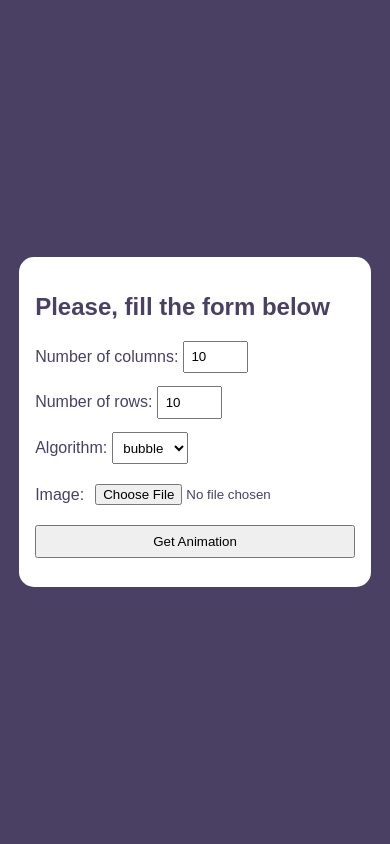
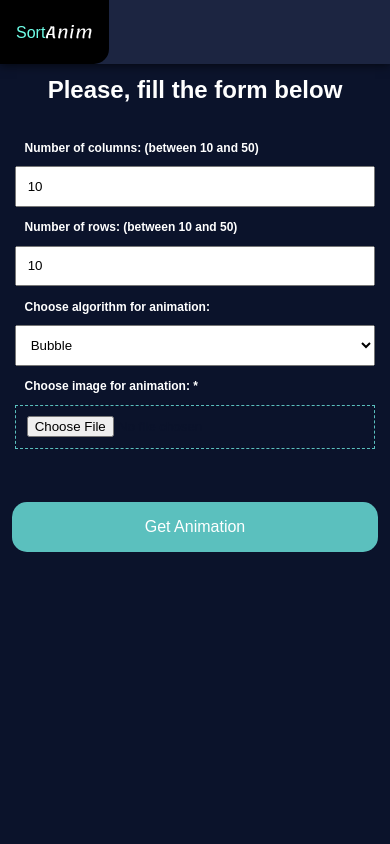
Before and after one commit to aonufrei/algorithmo-animation-app, a Flask app: page /step1 in a window 390 px wide. Run offline with Flask 2, Linux system fonts and the light colour scheme; some libraries are stand-ins or nearby versions.

Commit message:
deleted some style files, changes design and made better for mobile devices

```diff
--- /dev/null
+++ b/static/css/step1.css
@@ -0,0 +1,158 @@
+* {
+  -webkit-box-sizing: border-box;
+          box-sizing: border-box;
+  font-family: 'Abel', sans-serif;
+  font-family: 'Lemonada', cursive;
+  font-family: Arial, Helvetica, sans-serif;
+  letter-spacing: 1.2;
+}
+
+body {
+  margin: 0;
+  display: -webkit-box;
+  display: -ms-flexbox;
+  display: flex;
+  -webkit-box-pack: center;
+      -ms-flex-pack: center;
+          justify-content: center;
+  -webkit-box-align: center;
+      -ms-flex-align: center;
+          align-items: center;
+  width: 100%;
+  height: 100vh;
+  background-color: #1C2541;
+}
+
+.form-container {
+  background-color: #0B132B;
+  padding: 1em;
+  display: -webkit-box;
+  display: -ms-flexbox;
+  display: flex;
+  -webkit-box-pack: center;
+      -ms-flex-pack: center;
+          justify-content: center;
+  -webkit-box-align: left;
+      -ms-flex-align: left;
+          align-items: left;
+  -webkit-box-orient: vertical;
+  -webkit-box-direction: normal;
+      -ms-flex-direction: column;
+          flex-direction: column;
+  color: #0B132B;
+  border-radius: 15px;
+  font-size: 14px;
+  -webkit-box-shadow: 0 0 10px rgba(0, 0, 0, 0.74);
+          box-shadow: 0 0 10px rgba(0, 0, 0, 0.74);
+}
+
+.form-container input:focus, .form-container select:focus {
+  outline: none;
+  border-width: 2px;
+  border-color: #6FFFE9;
+}
+
+.form-container .submit-btn {
+  border: none;
+  border-radius: 15px;
+  color: white;
+  font-size: 16px;
+  padding: 1em;
+  background-color: #5BC0BE;
+  -webkit-transition: .5s all;
+  transition: .5s all;
+}
+
+.form-container .submit-btn:hover {
+  background-color: #3A506B;
+}
+
+.form-container .section-title {
+  text-align: center;
+  color: white;
+  margin: 0 0 1em 0;
+}
+
+.form-container table {
+  margin-bottom: 50px;
+}
+
+.form-container .value-label {
+  color: white;
+  height: 100%;
+  font-weight: 900;
+  padding: 0.8em;
+}
+
+.form-container .value-input {
+  margin: 0;
+  height: 100%;
+  width: 100%;
+  padding: 0.8em;
+}
+
+.form-container .value-input option {
+  font-size: 18px;
+}
+
+.form-container .value-file {
+  cursor: pointer;
+  border: 1px dashed #5BC0BE;
+}
+
+table tr {
+  margin-bottom: 10px;
+}
+
+.error-label {
+  color: red;
+  display: block;
+  font-size: 0.8em;
+}
+
+@media screen and (max-width: 750px) {
+  table tr td {
+    display: -webkit-box;
+    display: -ms-flexbox;
+    display: flex;
+    -webkit-box-pack: justify;
+        -ms-flex-pack: justify;
+            justify-content: space-between;
+    -webkit-box-align: center;
+        -ms-flex-align: center;
+            align-items: center;
+  }
+}
+
+@media screen and (max-width: 550px) {
+  body {
+    display: -webkit-box;
+    display: -ms-flexbox;
+    display: flex;
+    -webkit-box-pack: start;
+        -ms-flex-pack: start;
+            justify-content: flex-start;
+    -webkit-box-orient: vertical;
+    -webkit-box-direction: normal;
+        -ms-flex-direction: column;
+            flex-direction: column;
+    overflow: auto;
+    background-color: #0B132B;
+  }
+  header {
+    position: static;
+  }
+  .form-container {
+    width: 100%;
+    border-radius: 0;
+    background-color: #0B132B;
+    -webkit-box-shadow: none;
+            box-shadow: none;
+    font-size: 12px;
+    z-index: -100;
+  }
+  .form-container .submit-btn {
+    background-color: #5BC0BE;
+  }
+}
+/*# sourceMappingURL=step1.css.map */
--- a/static/css/step2.css
+++ b/static/css/step2.css
@@ -2,6 +2,7 @@
   -webkit-box-sizing: border-box;
           box-sizing: border-box;
   color: #5BC0BE;
+  font-family: Arial, Helvetica, sans-serif;
 }
 
 body {
--- a/static/css/style.css
+++ b/static/css/style.css
@@ -1,130 +1,43 @@
-.form-container {
-  background-color: white;
-  padding: 1em;
+header {
+  position: absolute;
+  top: 0;
+  width: 100%;
   display: -webkit-box;
   display: -ms-flexbox;
   display: flex;
-  -webkit-box-pack: center;
-      -ms-flex-pack: center;
-          justify-content: center;
-  -webkit-box-align: left;
-      -ms-flex-align: left;
-          align-items: left;
-  -webkit-box-orient: vertical;
-  -webkit-box-direction: normal;
-      -ms-flex-direction: column;
-          flex-direction: column;
-  color: #4A4063;
-  border-radius: 15px;
-}
-
-.form-container input, .form-container select {
-  margin-bottom: 1em;
-  padding: 0.5em;
-}
-
-.error-label {
-  color: red;
-  display: block;
-  font-size: 0.5em;
-}
-
-/*
-$back-c: #BFACC8;
-$color-c: #4A4063;
-*/
-* {
-  -webkit-box-sizing: border-box;
-          box-sizing: border-box;
-  font-family: Arial, Helvetica, sans-serif;
-}
-
-body {
-  margin: 0;
-}
-
-.section-a {
-  position: relative;
-  height: 100vh;
-  display: -webkit-box;
-  display: -ms-flexbox;
-  display: flex;
-  -webkit-box-pack: center;
-      -ms-flex-pack: center;
-          justify-content: center;
+  -webkit-box-pack: justify;
+      -ms-flex-pack: justify;
+          justify-content: space-between;
   -webkit-box-align: center;
       -ms-flex-align: center;
           align-items: center;
-  -webkit-box-orient: vertical;
-  -webkit-box-direction: normal;
-      -ms-flex-direction: column;
-          flex-direction: column;
-  background-color: #4A4063;
-  color: #BFACC8;
+  background-color: #1C2541;
+  -webkit-box-shadow: 0 0 10px rgba(0, 0, 0, 0.795);
+          box-shadow: 0 0 10px rgba(0, 0, 0, 0.795);
 }
 
-.section-a .section-title {
-  color: #BFACC8;
+header #logo-primary {
+  padding: 1em;
+  text-decoration: none;
+  color: white;
+  background-color: black;
+  border-bottom-right-radius: 15px;
+  -webkit-transition: .5s all;
+  transition: .5s all;
 }
 
-.section-b {
-  position: relative;
-  height: 100vh;
-  display: -webkit-box;
-  display: -ms-flexbox;
-  display: flex;
-  -webkit-box-pack: center;
-      -ms-flex-pack: center;
-          justify-content: center;
-  -webkit-box-align: center;
-      -ms-flex-align: center;
-          align-items: center;
-  -webkit-box-orient: vertical;
-  -webkit-box-direction: normal;
-      -ms-flex-direction: column;
-          flex-direction: column;
-  background-color: #fff;
-  color: #000;
+header #logo-primary #logo-last {
+  font-family: 'Lemonada';
+  color: #6FFFE9;
+  -webkit-transition: 1s all;
+  transition: 1s all;
 }
 
-.section-b .section-title {
-  color: #000;
+header #logo-primary:hover {
+  color: #6FFFE9;
 }
 
-.section-c {
-  position: relative;
-  height: 100vh;
-  display: -webkit-box;
-  display: -ms-flexbox;
-  display: flex;
-  -webkit-box-pack: center;
-      -ms-flex-pack: center;
-          justify-content: center;
-  -webkit-box-align: center;
-      -ms-flex-align: center;
-          align-items: center;
-  -webkit-box-orient: vertical;
-  -webkit-box-direction: normal;
-      -ms-flex-direction: column;
-          flex-direction: column;
-  background-color: #0B132B;
-  color: #5BC0BE;
-  padding: 20px;
-}
-
-.section-c .section-title {
-  color: #5BC0BE;
-}
-
-.next-step {
+header #logo-primary:hover #logo-last {
   color: white;
-  border-radius: 15px;
-  position: absolute;
-  background-color: #783F8E;
-  border: none;
-  padding: 1em 2em;
-  font-size: 1em;
-  bottom: 10px;
-  right: 10px;
 }
 /*# sourceMappingURL=style.css.map */
--- a/static/sass/_upload_file.scss
+++ /dev/null
@@ -1,24 +0,0 @@
-.form-container{
-    background-color: white;
-    padding: 1em;
-    display: flex;
-    justify-content: center;
-    align-items: left;
-    flex-direction: column;
-    color: #4A4063;
-    border-radius: 15px;
-
-    input, select{
-        margin-bottom: 1em;
-        padding: 0.5em;
-    }
-
-
-}
-
-.error-label{
-    color:red;
-    display:block;
-    font-size: 0.5em;
-
-}
--- /dev/null
+++ b/static/sass/step1.scss
@@ -0,0 +1,147 @@
+@import 'colors';
+
+*{
+    box-sizing: border-box;
+    font-family: 'Abel', sans-serif;
+    font-family: 'Lemonada', cursive;
+    font-family: Arial, Helvetica, sans-serif;
+    letter-spacing: 1.2;
+}
+
+body{
+    margin: 0;
+    display: flex;
+    justify-content: center;
+    align-items: center;
+    width:100%;
+    height: 100vh;
+    background-color: $color2;
+}
+
+.form-container{
+    background-color: $color1;
+    padding: 1em;
+    display: flex;
+    justify-content: center;
+    align-items: left;
+    flex-direction: column;
+    color: $color1;
+    border-radius: 15px;
+    font-size: 14px;
+    box-shadow: 0 0 10px rgba(0, 0, 0, 0.74);
+
+    input, select{
+
+        &:focus{
+            outline: none;
+            border-width: 2px;
+            border-color: $color5;
+
+        }
+
+    }
+
+    .submit-btn{
+        border: none;
+        border-radius: 15px;
+        color: white;
+        font-size: 16px;
+        padding: 1em;
+        background-color: $color4;
+        transition: .5s all;
+
+        &:hover{
+            background-color: $color3;
+        }
+    }
+
+    .section-title{
+        text-align: center;
+        color: white;
+        margin: 0 0 1em 0;
+    }
+
+    table{
+        margin-bottom: 50px;
+    }
+
+    .value-label{
+        color: white;
+        height: 100%;
+        font-weight: 900;
+        padding: 0.8em;
+    }
+
+    .value-input{
+        margin: 0;
+        height: 100%;
+        width: 100%;
+        padding: 0.8em;
+
+        option{
+            font-size: 18px;
+        }
+    }
+
+    .value-file{
+        cursor: pointer;
+        border: 1px dashed $color4;
+    }
+
+
+}
+
+table tr{
+    margin-bottom: 10px;
+}
+
+
+
+.error-label{
+    color:red;
+    display:block;
+    font-size: 0.8em;
+
+}
+
+@media screen and (max-width: 750px) {
+
+    table tr td{
+        display: flex;
+        justify-content: space-between;
+        align-items: center;
+    }
+
+  }
+
+@media screen and (max-width: 550px) {
+
+    body{
+        display: flex;
+        justify-content: flex-start;
+        flex-direction: column;
+        overflow: auto;
+        background-color: $color1;
+    }
+
+    header{
+        position: static;
+
+    }
+
+    .form-container{
+        width: 100%;
+        border-radius: 0;
+        background-color: $color1;
+        box-shadow: none;
+        font-size: 12px;
+        z-index: -100;
+
+        .submit-btn{
+            background-color: $color4;
+        }
+    }
+
+
+
+  }
--- a/static/sass/step2.scss
+++ b/static/sass/step2.scss
@@ -3,6 +3,7 @@
 *{
   box-sizing: border-box;
   color: $color4;
+  font-family: Arial, Helvetica, sans-serif;
 }
 
 body{
--- a/static/sass/style.scss
+++ b/static/sass/style.scss
@@ -1,83 +1,40 @@
-@import 'upload_file';
 @import 'colors';
 
+header{
+    position: absolute;
+    top:0;
+    width: 100%;
+    display: flex;
+    justify-content: space-between;
+    align-items: center;
+    background-color: $color2;
+    box-shadow: 0 0 10px rgba(0, 0, 0, 0.795);
 
-$back-a: #4A4063;
-$color-a: #BFACC8;
-$back-b: #fff;
-$color-b: #000;
-/*
-$back-c: #BFACC8;
-$color-c: #4A4063;
-*/
-$back-c: $color1;
-$color-c: $color4;
+    #logo-primary{
+        padding: 1em;
+        text-decoration: none;
+        color: white;
+        background-color: black;
+        border-bottom-right-radius: 15px;
+        transition: .5s all;
 
-$btn-color: #783F8E;
+        #logo-last{
+            font-family: 'Lemonada';
+            color: $color5;
+            transition: 1s all;
+        }
 
 
-*{
-    box-sizing: border-box;
-    font-family: Arial, Helvetica, sans-serif;
-}
 
-body{
-    margin: 0;
-}
+        &:hover{
+            color: $color5;
+
+            #logo-last{
+                color:white;
+            }
+        }
+
+    }
 
 
-@mixin section-settings {
-    position: relative;
-    height: 100vh;
-    display: flex;
-    justify-content: center;
-    align-items: center;
-    flex-direction: column;
 }
-
-
-.section-a{
-    @include section-settings();
-    background-color: $back-a;
-    color: $color-a;
-
-    .section-title{
-        color: $color-a;
-    }
-}
-
-.section-b{
-    @include section-settings();
-    background-color: $back-b;
-    color: $color-b;
-
-    .section-title{
-        color: $color-b;
-    }
-}
-
-.section-c{
-    @include section-settings();
-    background-color: $back-c;
-    color: $color-c;
-    padding: 20px;
-
-    .section-title{
-        color: $color-c;
-    }
-}
-
-.next-step{
-    color: white;
-    border-radius: 15px;
-    position: absolute;
-
-    background-color: $btn-color;
-
-    border: none;
-    padding: 1em 2em;
-    font-size: 1em;
-
-    bottom: 10px;
-    right: 10px;
-}
--- a/templates/base.html
+++ b/templates/base.html
@@ -3,13 +3,21 @@
 <head>
     <meta charset="UTF-8">
     <meta name="viewport" content="width=device-width, initial-scale=1.0">
-    <link rel="stylesheet" href="{{url_for('static', filename='css/style.css')}}">
+    <link href="https://fonts.googleapis.com/css2?family=Abel&display=swap" rel="stylesheet">
+    <link href="https://fonts.googleapis.com/css2?family=Lemonada&display=swap" rel="stylesheet">
+    <link rel="stylesheet" href="{{ url_for('static', filename='css/style.css') }}">
     {% block imports %}{% endblock %}
     <title>{% block title %}{% endblock %}</title>
 </head>
 <body>
 
+    <header>
+        <a id='logo-primary' href='/'>Sort<span id='logo-last'>Anim</span></a>
+    </header>
+
     {% block content %}{% endblock %}
+
+    {% block scripts %}{% endblock %}
 
 </body>
 </html>
--- a/templates/step1.html
+++ b/templates/step1.html
@@ -1,26 +1,64 @@
 {% extends 'base.html' %}
+
+{% block imports%}
+
+    <link rel="stylesheet" href="{{url_for('static', filename='css/step1.css')}}">
+{% endblock %}
+
 {% block title %}Step 1: Load data{% endblock %}
 
 {% block content %}
-    <section class='section-a'>
-        <form method='POST' id='upload_form' class="form-container" enctype="multipart/form-data">
-            <h1>Please, fill the form below</h1>
-            <label>Number of columns: <input type="number" name="image_columns" value=10 min=10 max=50 step=10></label>
-            <label>Number of rows: <input type="number" name="image_rows" value=10 min=10 max=50 step=10></label>
-            {{'*' + form.image_columns.errors[0] if form.image_columns.errors[0]}}
-            {{'*' + form.image_rows.errors[0] if form.image_rows.errors[0]}}
+<form method='POST' id='upload_form' class="form-container" enctype="multipart/form-data">
+    <h1 class='section-title'>Please, fill the form below</h1>
+    <table>
 
-            <label>Algorithm:
-            <select name="algorithm">
-                <option value="Bubble">bubble</option>
-              </select>
-            </label>
-            {{'*' + form.algorithm.errors[0] if form.algorithm.errors[0] == '' or form.algorithm.errors[0] == None }}
+        <tr>
+            <td><label class="value-label">Number of columns: (between 10 and 50)</label></td>
+            <td><input class="value-input" type="number" name="image_columns" value=10 min=10 max=50></td>
+        </tr>
+        <tr>
+            <td><label class="value-label">Number of rows: (between 10 and 50)</label></td>
+            <td><input class="value-input"type="number" name="image_rows" value=10 min=10 max=50></td>
+        </tr>
+        <tr>
+            <td><label class="value-label">Choose algorithm for animation:</label></td>
+            <td>
+                <select class="value-input" name="algorithm">
+                    <option value="Bubble">Bubble</option>
+                </select>
+            </td>
+        </tr>
+        <tr>
+            <td><label class="value-label">Choose image for animation: *</label></td>
+            <td><input class="value-input value-file"  type="file" id="user_image" name="user_image" accept="image/*"></td>
+        </tr>
+    </table>
 
-            <label>Image: <input type="file" name="user_image"><label class='error-label'>{{'*' + form.user_image.errors[0] if form.user_image.errors[0]}}</label></label>
 
-            <input type="submit" value="Get Animation">
-        </form>
+    <section class="error-section" id="error_section">
+        {{'*' + form.image_columns.errors[0] if form.image_columns.errors[0]}}
+        {{'*' + form.image_rows.errors[0] if form.image_rows.errors[0]}}
+        {{'*' + form.algorithm.errors[0] if form.algorithm.errors[0] == '' or form.algorithm.errors[0] == None}}
+    </section>
 
-    </section>
+    <input type="submit" class="submit-btn" value="Get Animation">
+</form>
+
 {% endblock %}
+
+
+{% block scripts %}
+    <script type="text/javascript">
+        let errorSection = document.getElementById('error_section');
+
+        if(errorSection.hasChildNodes()){
+            errorSection.style.display = 'block';
+        } else{
+            errorSection.style.display = 'none';
+        }
+
+    </script>
+
+
+
+{% endblock %}
```
Also changed, not shown: templates/index.html (deleted, +0 -37 lines).
